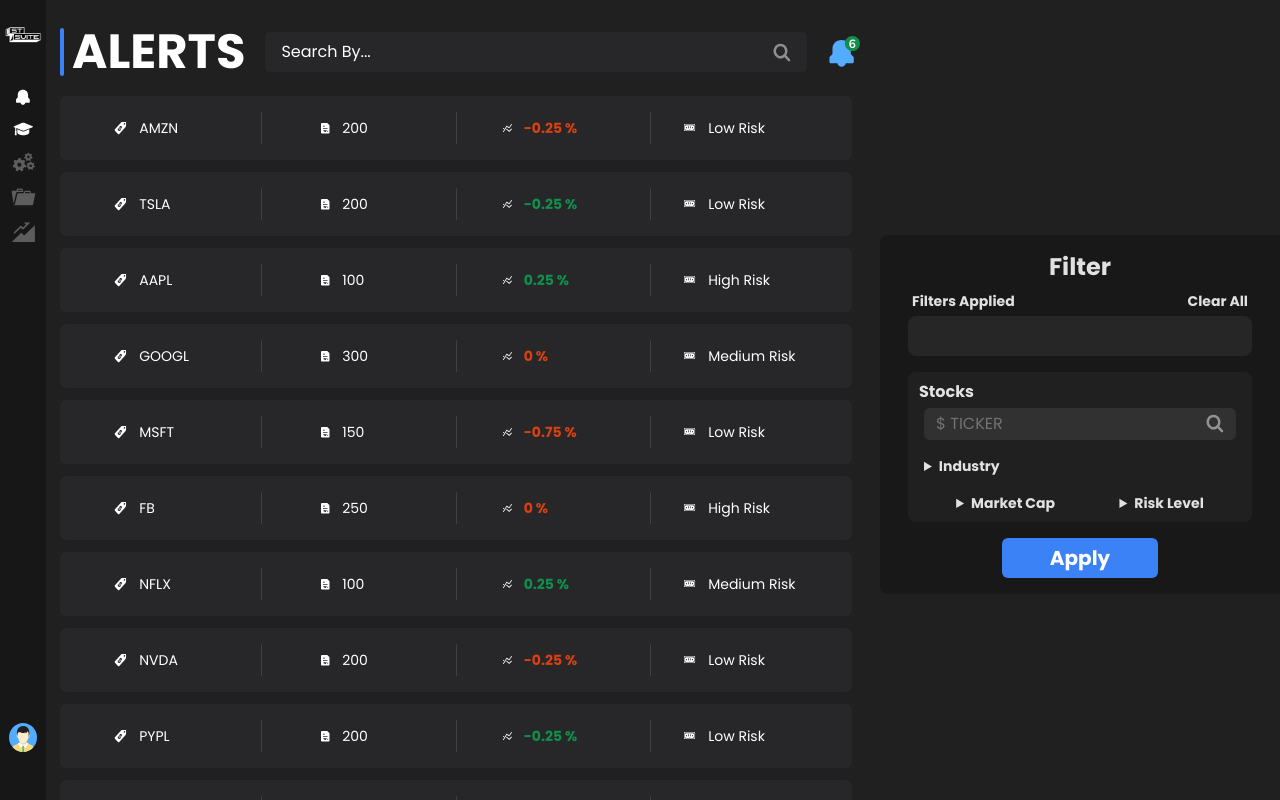
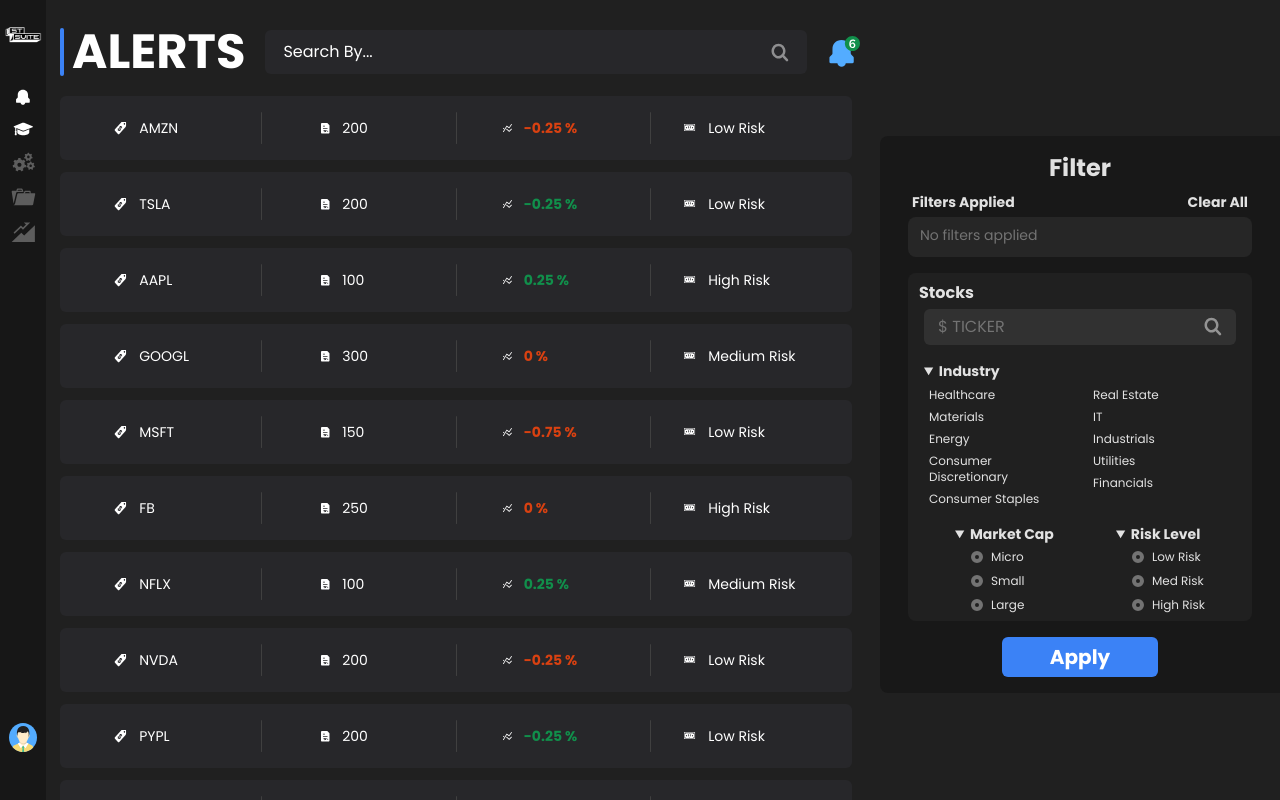
Before and after one commit to mohamed-Fathy1/Street_Suite, a React (Vite) app: page / in a window 1280 px wide. Built offline with nearby package versions, Linux system fonts and the light colour scheme.

Commit message:
Minor improvements

```diff
--- a/src/Components/Filter/Filter.tsx
+++ b/src/Components/Filter/Filter.tsx
@@ -48,7 +48,8 @@
           <span className="text-[0.875rem] font-bold">Clear All</span>
         </div>
         <div className="flex flex-wrap gap-2 min-h-10 max-h-20 rounded-lg bg-neutral-800 px-2 py-1 w-full overflow-auto">
-          {selectedIndustries.map((industry: any) => (
+          {selectedIndustries.length > 0 ? (
+            selectedIndustries.map((industry: any) => (
               <div
                 key={industry}
                 className="flex items-center gap-2 bg-blue-400 py-0.5 px-1 rounded h-fit text-neutral-800"
@@ -82,7 +83,12 @@
                   </svg>
                 </button>
               </div>
-          ))}
+            ))
+          ) : (
+            <span className="text-[0.875rem] p-1 text-neutral-500">
+              No filters applied
+            </span>
+          )}
         </div>
       </div>
       <div
@@ -108,7 +114,7 @@
             </div>
           </div>
           <div className="mt-4">
-            <details>
+            <details open>
               <summary className="text-[0.875rem] font-bold">
                 <h3 className="inline-block">Industry</h3>
               </summary>
@@ -131,7 +137,7 @@
             </details>
           </div>
           <div className="flex justify-around mt-4">
-            <details>
+            <details open>
               <summary className="text-[0.875rem] font-bold">
                 <h3 className="inline-block">Market Cap</h3>
               </summary>
@@ -143,7 +149,7 @@
                 </div>
               </div>
             </details>
-            <details>
+            <details open>
               <summary className="text-[0.875rem] font-bold">
                 <h3 className="inline-block">Risk Level</h3>
               </summary>
--- a/src/Components/StockDataCard/StockDataCard.tsx
+++ b/src/Components/StockDataCard/StockDataCard.tsx
@@ -6,7 +6,7 @@
 
 function StockDataCard({ stock }: { stock: any }) {
   return (
-    <div className="@container flex items-center justify-evenly  gap-2 bg-zinc-800 p-4 rounded-md hover:bg-blue-400 transition-colors duration-200 ease-in-out group">
+    <div className="@container flex items-center justify-evenly  gap-2 bg-zinc-800 p-4 rounded-md transition-colors duration-200 ease-in-out group">
       <div className="flex items-center gap-1 md:gap-3 w-[20%] @md:px-[2vw] @lg:px-[5vw] md:px-[2vw]">
         <div>
           <SymbolIconMin />
--- a/src/Components/StockDataContainer/StockDataCardSeparator.tsx
+++ b/src/Components/StockDataContainer/StockDataCardSeparator.tsx
@@ -1,6 +1,6 @@
 function StockDataCardSeparator() {
   return (
-    <div className="w-[1px] h-8 bg-neutral-700 rounded-md group-hover:bg-white seperator"></div>
+    <div className="w-[1px] h-8 bg-neutral-700 rounded-md seperator"></div>
   );
 }
 
--- a/src/Components/StockDataContainer/StockDataContainer.css
+++ b/src/Components/StockDataContainer/StockDataContainer.css
@@ -1,11 +1,20 @@
 details[open] summary > div {
   background-color: #53acff !important;
-}
-
-details summary:has(.seperator)::-webkit-details-marker {
-  display: none;
 }
 
 details[open] summary > div .seperator {
   background-color: white !important;
 }
+details summary:has(.seperator)::-webkit-details-marker {
+  display: none;
+}
+
+@media (hover: hover) {
+  details summary:hover > div {
+    background-color: #53acff !important;
+  }
+
+  details summary:hover > div .seperator {
+    background-color: white !important;
+  }
+}
--- a/src/Pages/Alerts/Alerts.css
+++ b/src/Pages/Alerts/Alerts.css
@@ -1,3 +1,11 @@
 main.main {
   max-height: calc(100dvh - 6rem);
 }
+
+div:has(> input[type="text"]) {
+  border: 2px solid transparent;
+}
+
+div:has(> input[type="text"]:focus) {
+  border-color: #53acff;
+}
--- a/vite.config.ts
+++ b/vite.config.ts
@@ -4,4 +4,7 @@
 // https://vitejs.dev/config/
 export default defineConfig({
   plugins: [react()],
+  server: {
+    host: true,
+  },
 });
```
Lines whose indentation alone changed are shown as unchanged.
